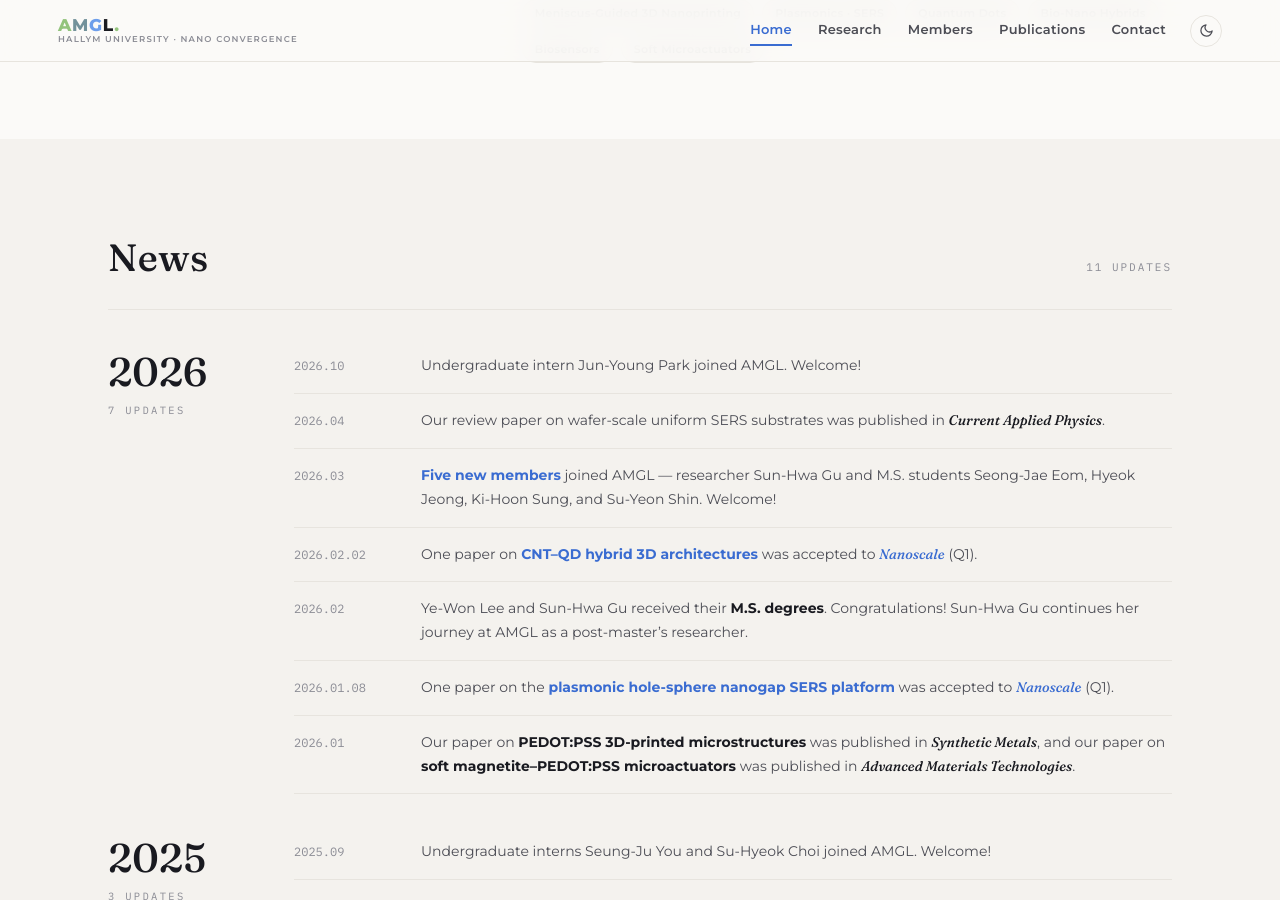
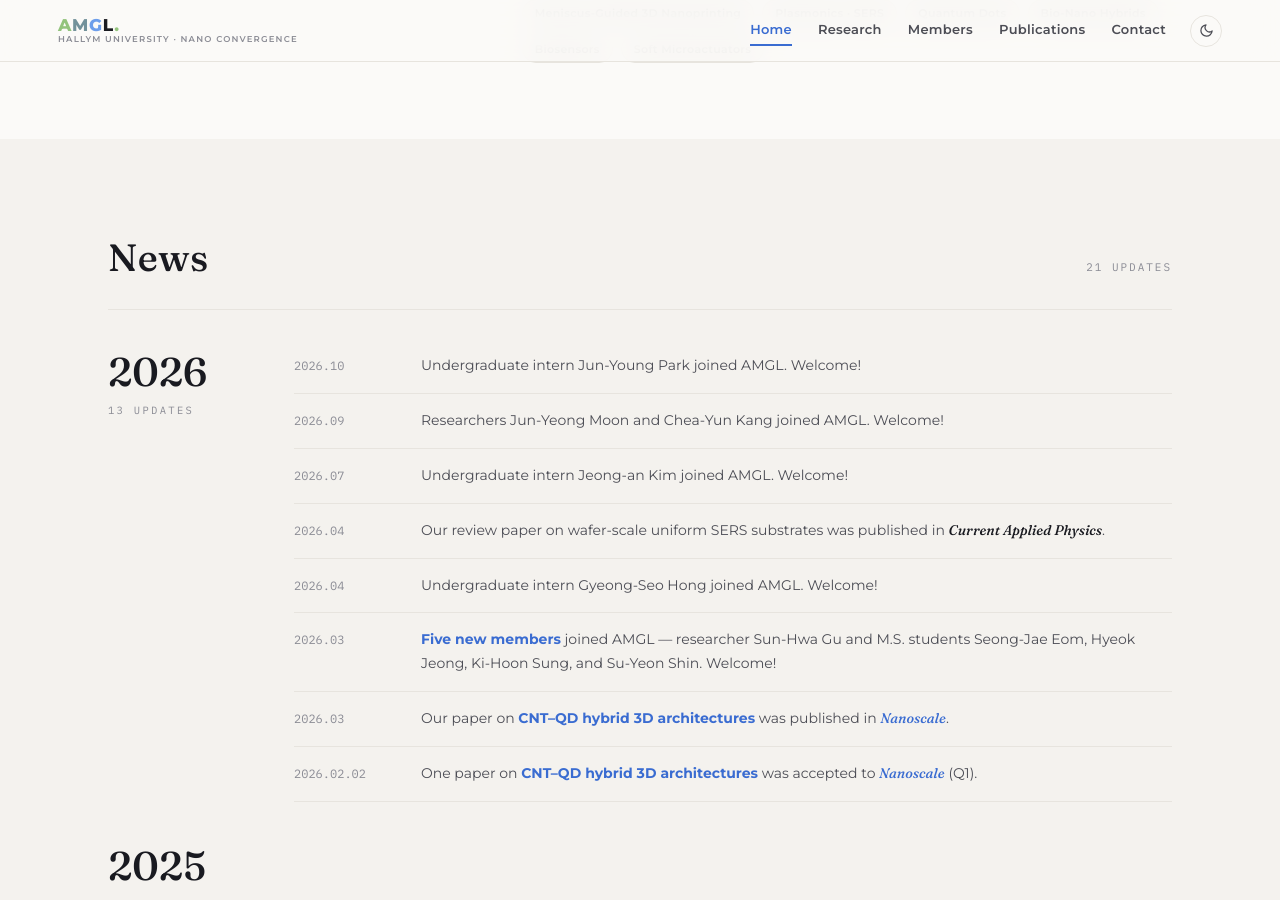
Before and after one commit to HTKRS/AMGL, a Jekyll site: the page built from index.html, in a window 1280 px wide and 900 px high, scrolled down 1102 px. Built offline with Jekyll 4.4.1, drawn with Linux system fonts in a browser that asks for light colours; some of the changed text lies outside the part shown.

Commit message:
Add missing news items and fix the 2024 Nanoscale Horizons entry
Co-Authored-By: Claude Opus 5.5 <noreply@anthropic.com>
Claude-Session: https://claude.ai/code/session_014MjFUYNzG7DBT4vULP884G

```diff
--- a/_data/news.yml
+++ b/_data/news.yml
@@ -1,43 +1,63 @@
 - date: "2026.10"
-  text: Undergraduate intern Jun-Young Park joined AMGL. Welcome!
+  text: "Undergraduate intern Jun-Young Park joined AMGL. Welcome!"
+  highlight: false
+- date: "2026.09"
+  text: "Researchers Jun-Yeong Moon and Chea-Yun Kang joined AMGL. Welcome!"
+  highlight: false
+- date: "2026.07"
+  text: "Undergraduate intern Jeong-an Kim joined AMGL. Welcome!"
   highlight: false
 - date: "2026.04"
-  text: Our review paper on wafer-scale uniform SERS substrates was published in
-    ***Current Applied Physics***.
+  text: "Our review paper on wafer-scale uniform SERS substrates was published in ***Current Applied Physics***."
+  highlight: false
+- date: "2026.04"
+  text: "Undergraduate intern Gyeong-Seo Hong joined AMGL. Welcome!"
   highlight: false
 - date: "2026.03"
-  text: "**Five new members** joined AMGL — researcher Sun-Hwa Gu and M.S.
-    students Seong-Jae Eom, Hyeok Jeong, Ki-Hoon Sung, and Su-Yeon Shin.
-    Welcome!"
+  text: "**Five new members** joined AMGL — researcher Sun-Hwa Gu and M.S. students Seong-Jae Eom, Hyeok Jeong, Ki-Hoon Sung, and Su-Yeon Shin. Welcome!"
   highlight: true
-- date: 2026.02.02
-  text: One paper on **CNT–QD hybrid 3D architectures** was accepted to
-    ***Nanoscale*** (Q1).
+- date: "2026.03"
+  text: "Our paper on **CNT–QD hybrid 3D architectures** was published in ***Nanoscale***."
+  highlight: true
+- date: "2026.02.02"
+  text: "One paper on **CNT–QD hybrid 3D architectures** was accepted to ***Nanoscale*** (Q1)."
   highlight: true
 - date: "2026.02"
-  text: Ye-Won Lee and Sun-Hwa Gu received their **M.S. degrees**.
-    Congratulations! Sun-Hwa Gu continues her journey at AMGL as a post-master's
-    researcher.
+  text: "Ye-Won Lee and Sun-Hwa Gu received their **M.S. degrees**. Congratulations! Sun-Hwa Gu continues her journey at AMGL as a post-master's researcher."
   highlight: false
-- date: 2026.01.08
-  text: One paper on the **plasmonic hole-sphere nanogap SERS platform** was
-    accepted to ***Nanoscale*** (Q1).
+- date: "2026.02"
+  text: "Undergraduate intern Sun-Hwa Lee joined AMGL. Welcome!"
+  highlight: false
+- date: "2026.01.08"
+  text: "One paper on the **plasmonic hole-sphere nanogap SERS platform** was accepted to ***Nanoscale*** (Q1)."
   highlight: true
 - date: "2026.01"
-  text: Our paper on **PEDOT:PSS 3D-printed microstructures** was published in
-    ***Synthetic Metals***, and our paper on **soft magnetite–PEDOT:PSS
-    microactuators** was published in ***Advanced Materials Technologies***.
+  text: "Our paper on **PEDOT:PSS 3D-printed microstructures** was published in ***Synthetic Metals***, and our paper on **soft magnetite–PEDOT:PSS microactuators** was published in ***Advanced Materials Technologies***."
+  highlight: false
+- date: "2026.01"
+  text: "Undergraduate interns Min-Ki Choi and Soo-Yeon Kwon joined AMGL. Welcome!"
   highlight: false
 - date: "2025.09"
-  text: Undergraduate interns Seung-Ju You and Su-Hyeok Choi joined AMGL. Welcome!
+  text: "Undergraduate interns Seung-Ju You and Su-Hyeok Choi joined AMGL. Welcome!"
+  highlight: false
+- date: "2025.05"
+  text: "Our paper on **Au nanotips via meniscus-guided 3D printing** was published in ***Journal of the Korean Physical Society***."
   highlight: false
 - date: "2025.03"
-  text: M.S. student Myeong-Nam Jeong joined AMGL. Welcome!
+  text: "M.S. student Myeong-Nam Jeong joined AMGL. Welcome!"
   highlight: false
+- date: "2025.03"
+  text: "Our paper on **self-assembled plasmonic dimers with sub-5 nm gaps** was featured as the **Front Cover** of ***Nanoscale Horizons***."
+  highlight: true
 - date: "2025.02"
-  text: Damun Heo received his **M.S. degree**. Congratulations!
+  text: "Damun Heo received his **M.S. degree**. Congratulations!"
   highlight: false
-- date: 2024.12.09
-  text: Our paper on **self-assembled plasmonic dimers with sub-5 nm gaps** was
-    selected as the **Front Cover** of ***Nanoscale Horizons***.
+- date: "2024.12.09"
+  text: "One paper on **self-assembled plasmonic dimers with sub-5 nm gaps** was accepted to ***Nanoscale Horizons***."
   highlight: true
+- date: "2024.09"
+  text: "M.S. student Hyeon-Seok Seo joined AMGL. Welcome!"
+  highlight: false
+- date: "2024.06"
+  text: "Our paper on **hole-sphere gold nanogaps for quantitative SERS** was published in ***ACS Applied Nano Materials***."
+  highlight: false
```
